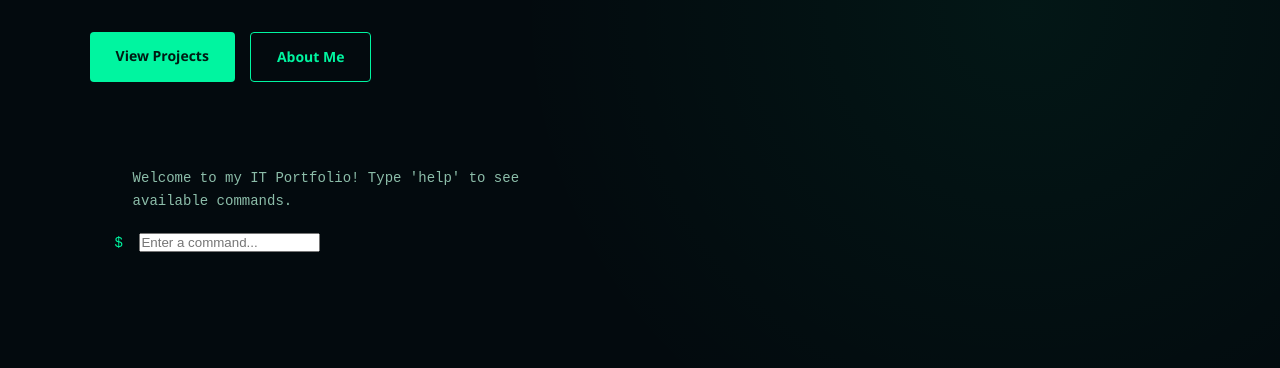
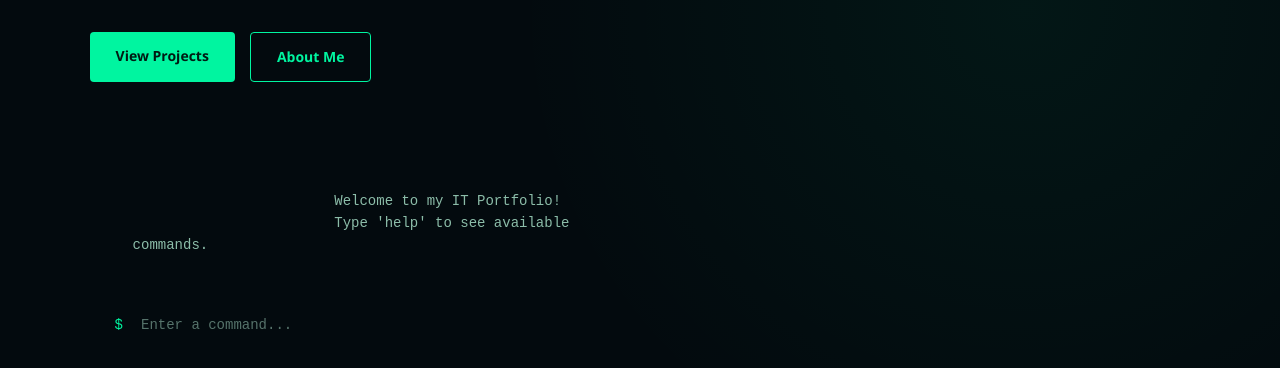
Before and after one commit to rpando1/Portfolio-Website, a plain HTML site: page index.html in a window 1280 px wide. Shown: the part 568-936 px from the top of the page. Drawn offline with Linux system fonts and the light colour scheme.

Commit message:
Fixed commit

```diff
--- a/style.css
+++ b/style.css
@@ -478,3 +478,56 @@ footer {
         transition: none;
     }
 }
+
+
+/* ========================================
+   INTERACTIVE TERMINAL
+======================================== */
+
+#terminal-form {
+    display: flex;
+    align-items: center;
+    gap: 10px;
+    margin-top: 15px;
+}
+
+#terminal-input {
+    flex: 1;
+    min-width: 0;
+    background: transparent;
+    border: none;
+    outline: none;
+
+    color: var(--accent);
+    font-family: 'Courier New', monospace;
+    font-size: 14px;
+    caret-color: var(--accent);
+}
+
+#terminal-input::placeholder {
+    color: #56736b;
+}
+
+#terminal-input:focus-visible {
+    box-shadow: 0 2px 0 var(--accent);
+}
+
+#terminal-output {
+    max-height: 300px;
+    overflow-y: auto;
+}
+
+#terminal-output p {
+    white-space: pre-wrap;
+    overflow-wrap: anywhere;
+}
+
+.command-line {
+    color: var(--accent);
+}
+
+@media (max-width: 600px) {
+    #terminal-input {
+        font-size: 12px;
+    }
+}
```
